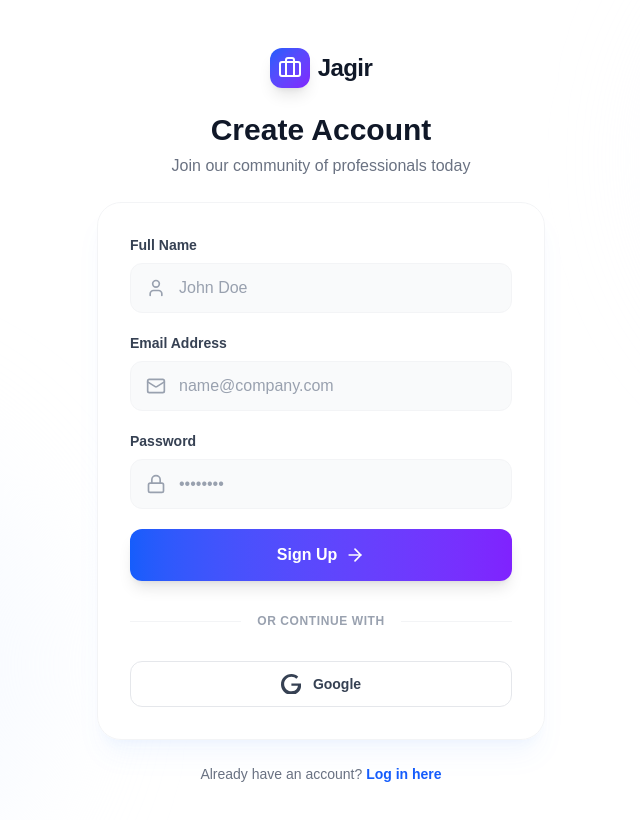
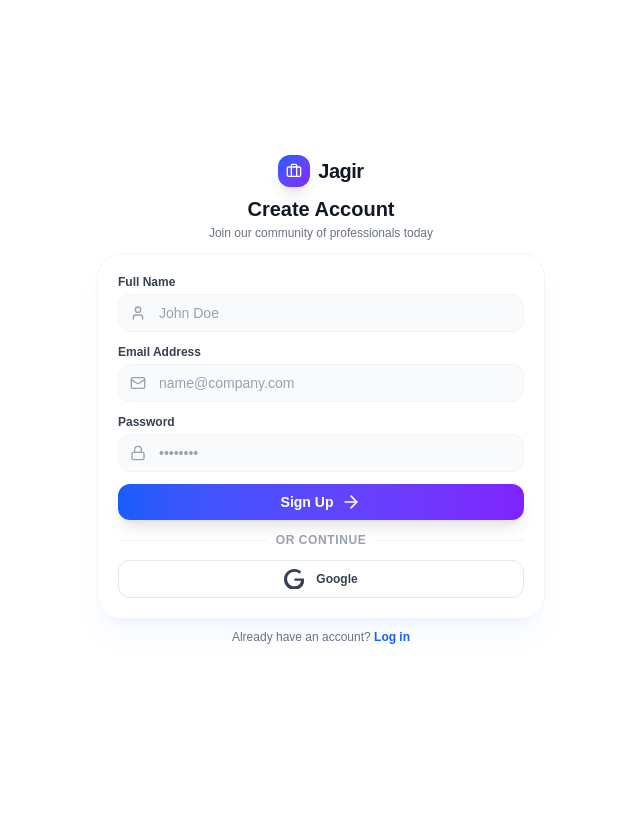
Before and after one commit to roozanaryal/Resume-Analyzer, a Next.js app in the folder frontend/: page /signup in a window 1280 px wide. Shown: the top 820 px of the page, without its empty margins (319-959 px from the left). Built offline with nearby package versions, Linux system fonts and the light colour scheme; no server answers.

Commit message:
Bug fix: Signup page

```diff
--- a/frontend/app/(auth)/signup/page.tsx
+++ b/frontend/app/(auth)/signup/page.tsx
@@ -23,98 +23,98 @@
   };
 
   return (
-    <div className="relative min-h-screen bg-white flex flex-col items-center justify-center py-12 px-4 sm:px-6 lg:px-8 overflow-x-hidden">
+    <div className="relative min-h-screen bg-white flex flex-col items-center justify-center py-2 sm:py-4 px-4 sm:px-6 lg:px-8 overflow-x-hidden overflow-y-auto">
       {/* Background Decor */}
-      <div className="absolute bottom-[-10%] left-[-10%] h-[300px] sm:h-[500px] w-[300px] sm:w-[500px] rounded-full bg-blue-50/50 blur-3xl" />
-      <div className="absolute top-[-5%] right-[-10%] h-[280px] sm:h-[400px] w-[280px] sm:w-[400px] rounded-full bg-violet-50/50 blur-3xl" />
+      <div className="absolute bottom-[-20%] left-[-20%] h-50 sm:h-75 w-50 sm:w-75 rounded-full bg-blue-50/50 blur-3xl" />
+      <div className="absolute top-[-10%] right-[-20%] h-45 sm:h-70 w-45 sm:w-70 rounded-full bg-violet-50/50 blur-3xl" />
 
       {/* Signup Container */}
       <div className="relative z-10 w-full max-w-md">
         {/* Logo */}
-        <div className="flex flex-col items-center mb-5 sm:mb-6">
+        <div className="flex flex-col items-center mb-2 sm:mb-3">
           <Link href="/" className="flex items-center gap-2 group">
-            <div className="flex h-10 w-10 items-center justify-center rounded-xl bg-linear-to-br from-blue-600 to-violet-600 text-white shadow-lg group-hover:scale-110 transition-transform">
-              <Briefcase className="h-6 w-6" />
+            <div className="flex h-8 w-8 items-center justify-center rounded-xl bg-linear-to-br from-blue-600 to-violet-600 text-white shadow-lg group-hover:scale-110 transition-transform">
+              <Briefcase className="h-4 w-4" />
             </div>
-            <span className="text-2xl font-bold tracking-tight text-gray-900">
+            <span className="text-lg sm:text-xl font-bold tracking-tight text-gray-900">
               Jagir
             </span>
           </Link>
-          <h1 className="mt-4 sm:mt-6 text-2xl sm:text-3xl font-extrabold text-gray-900">
+          <h1 className="mt-1 sm:mt-2 text-lg sm:text-xl font-extrabold text-gray-900">
             Create Account
           </h1>
-          <p className="mt-1.5 text-gray-500 text-center text-sm sm:text-base">
+          <p className="mt-0.5 text-gray-500 text-center text-xs">
             Join our community of professionals today
           </p>
         </div>
 
-        <div className="bg-white/80 backdrop-blur-sm border border-gray-100 p-6 sm:p-8 rounded-3xl shadow-xl shadow-blue-500/5">
+        <div className="bg-white/80 backdrop-blur-sm border border-gray-100 p-4 sm:p-5 rounded-3xl shadow-xl shadow-blue-500/5">
           <form
             onSubmit={handleSubmit(onSubmit)}
-            className="space-y-4 sm:space-y-5"
+            className="space-y-2.5 sm:space-y-3"
           >
             <div>
-              <label className="block text-sm font-semibold text-gray-700 mb-2">
+              <label className="block text-xs font-semibold text-gray-700 mb-1">
                 Full Name
               </label>
               <div className="relative">
-                <User className="absolute left-4 top-1/2 -translate-y-1/2 h-5 w-5 text-gray-400" />
+                <User className="absolute left-3 top-1/2 -translate-y-1/2 h-4 w-4 text-gray-400" />
                 <input
                   {...register("fullname")}
                   type="text"
                   placeholder="John Doe"
-                  className="w-full pl-12 pr-4 py-3 bg-gray-50 border border-gray-100 rounded-xl text-gray-900 placeholder-gray-400 focus:outline-none focus:ring-2 focus:ring-blue-500 focus:bg-white transition-all"
+                  className="w-full pl-10 pr-4 py-2 bg-gray-50 border border-gray-100 rounded-xl text-sm text-gray-900 placeholder-gray-400 focus:outline-none focus:ring-2 focus:ring-blue-500 focus:bg-white transition-all"
                 />
               </div>
               {errors.fullname && (
-                <p className="mt-1 text-xs text-red-500">
+                <p className="mt-0.5 text-xs text-red-500">
                   {errors.fullname.message}
                 </p>
               )}
             </div>
 
             <div>
-              <label className="block text-sm font-semibold text-gray-700 mb-2">
+              <label className="block text-xs font-semibold text-gray-700 mb-1">
                 Email Address
               </label>
               <div className="relative">
-                <Mail className="absolute left-4 top-1/2 -translate-y-1/2 h-5 w-5 text-gray-400" />
+                <Mail className="absolute left-3 top-1/2 -translate-y-1/2 h-4 w-4 text-gray-400" />
                 <input
                   {...register("email")}
                   type="email"
                   placeholder="name@company.com"
-                  className="w-full pl-12 pr-4 py-3 bg-gray-50 border border-gray-100 rounded-xl text-gray-900 placeholder-gray-400 focus:outline-none focus:ring-2 focus:ring-blue-500 focus:bg-white transition-all"
+                  className="w-full pl-10 pr-4 py-2 bg-gray-50 border border-gray-100 rounded-xl text-sm text-gray-900 placeholder-gray-400 focus:outline-none focus:ring-2 focus:ring-blue-500 focus:bg-white transition-all"
                 />
               </div>
               {errors.email && (
-                <p className="mt-1 text-xs text-red-500">
+                <p className="mt-0.5 text-xs text-red-500">
                   {errors.email.message}
                 </p>
               )}
             </div>
 
             <div>
-              <label className="block text-sm font-semibold text-gray-700 mb-2">
+              <label className="block text-xs font-semibold text-gray-700 mb-1">
                 Password
               </label>
               <div className="relative">
-                <Lock className="absolute left-4 top-1/2 -translate-y-1/2 h-5 w-5 text-gray-400" />
+                <Lock className="absolute left-3 top-1/2 -translate-y-1/2 h-4 w-4 text-gray-400" />
                 <input
                   {...register("password")}
                   type="password"
                   placeholder="••••••••"
-                  className="w-full pl-12 pr-4 py-3 bg-gray-50 border border-gray-100 rounded-xl text-gray-900 placeholder-gray-400 focus:outline-none focus:ring-2 focus:ring-blue-500 focus:bg-white transition-all"
+                  className="w-full pl-10 pr-4 py-2 bg-gray-50 border border-gray-100 rounded-xl text-sm text-gray-900 placeholder-gray-400 focus:outline-none focus:ring-2 focus:ring-blue-500 focus:bg-white transition-all"
                 />
               </div>
               {errors.password && (
-                <p className="mt-1 text-xs text-red-500">
+                <p className="mt-0.5 text-xs text-red-500">
                   {errors.password.message}
                 </p>
               )}
             </div>
 
             {error && (
-              <div className="p-3 rounded-xl bg-red-50 border border-red-100">
+              <div className="p-1.5 rounded-lg bg-red-50 border border-red-100">
                 <p className="text-xs text-red-600">
                   {(error as any).response?.data?.message ||
                     "Registration failed. Please try again."}
@@ -125,7 +125,7 @@
             <button
               type="submit"
               disabled={isPending}
-              className="group w-full flex items-center justify-center gap-2 py-3.5 bg-linear-to-r from-blue-600 to-violet-600 text-white font-bold rounded-xl shadow-lg hover:shadow-blue-500/25 hover:scale-[1.02] transition-all active:scale-95 mt-2 disabled:opacity-70 disabled:pointer-events-none"
+              className="group w-full flex items-center justify-center gap-2 py-2 bg-linear-to-r from-blue-600 to-violet-600 text-white font-bold text-sm rounded-xl shadow-lg hover:shadow-blue-500/25 hover:scale-[1.02] transition-all active:scale-95 disabled:opacity-70 disabled:pointer-events-none mt-1"
             >
               {isPending ? (
                 <>
@@ -141,18 +141,18 @@
             </button>
           </form>
 
-          <div className="mt-8 flex items-center gap-4">
+          <div className="mt-3 flex items-center gap-2">
             <div className="flex-1 h-px bg-gray-100"></div>
             <span className="text-xs font-bold text-gray-400 uppercase tracking-wider">
-              Or continue with
+              Or continue
             </span>
             <div className="flex-1 h-px bg-gray-100"></div>
           </div>
 
-          <div className="mt-8">
+          <div className="mt-3">
             <button
               type="button"
-              className="w-full flex items-center justify-center gap-3 px-4 py-3 border border-gray-200 rounded-xl bg-white text-sm font-bold text-gray-700 hover:bg-gray-50 hover:border-gray-300 transition-all active:scale-95"
+              className="w-full flex items-center justify-center gap-3 px-4 py-2 border border-gray-200 rounded-xl bg-white text-xs font-bold text-gray-700 hover:bg-gray-50 hover:border-gray-300 transition-all active:scale-95"
             >
               <svg className="h-5 w-5" viewBox="0 0 24 24">
                 <path
@@ -165,13 +165,13 @@
           </div>
         </div>
 
-        <p className="mt-5 sm:mt-6 text-center text-sm text-gray-500">
+        <p className="mt-2.5 text-center text-xs text-gray-500">
           Already have an account?{" "}
           <Link
             href="/login"
             className="font-bold text-blue-600 hover:text-blue-700 transition-colors"
           >
-            Log in here
+            Log in
           </Link>
         </p>
       </div>
```
